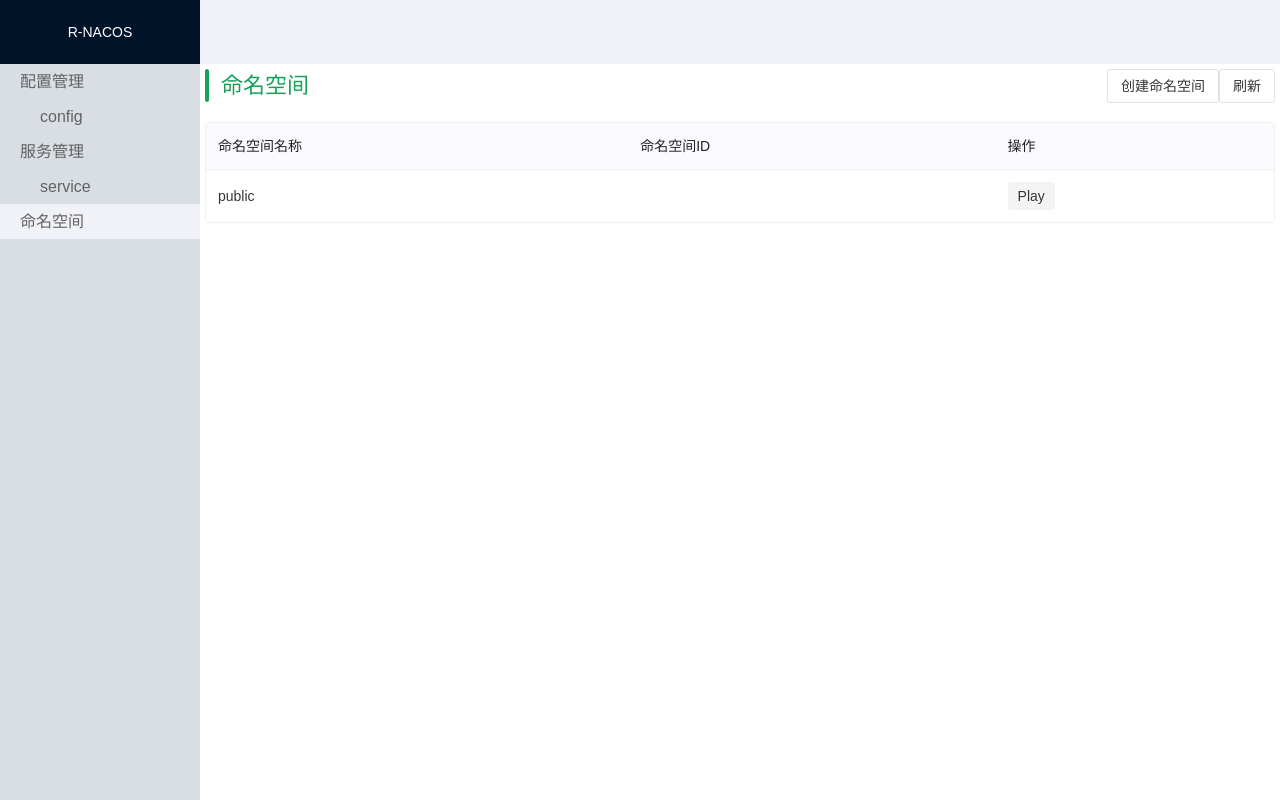
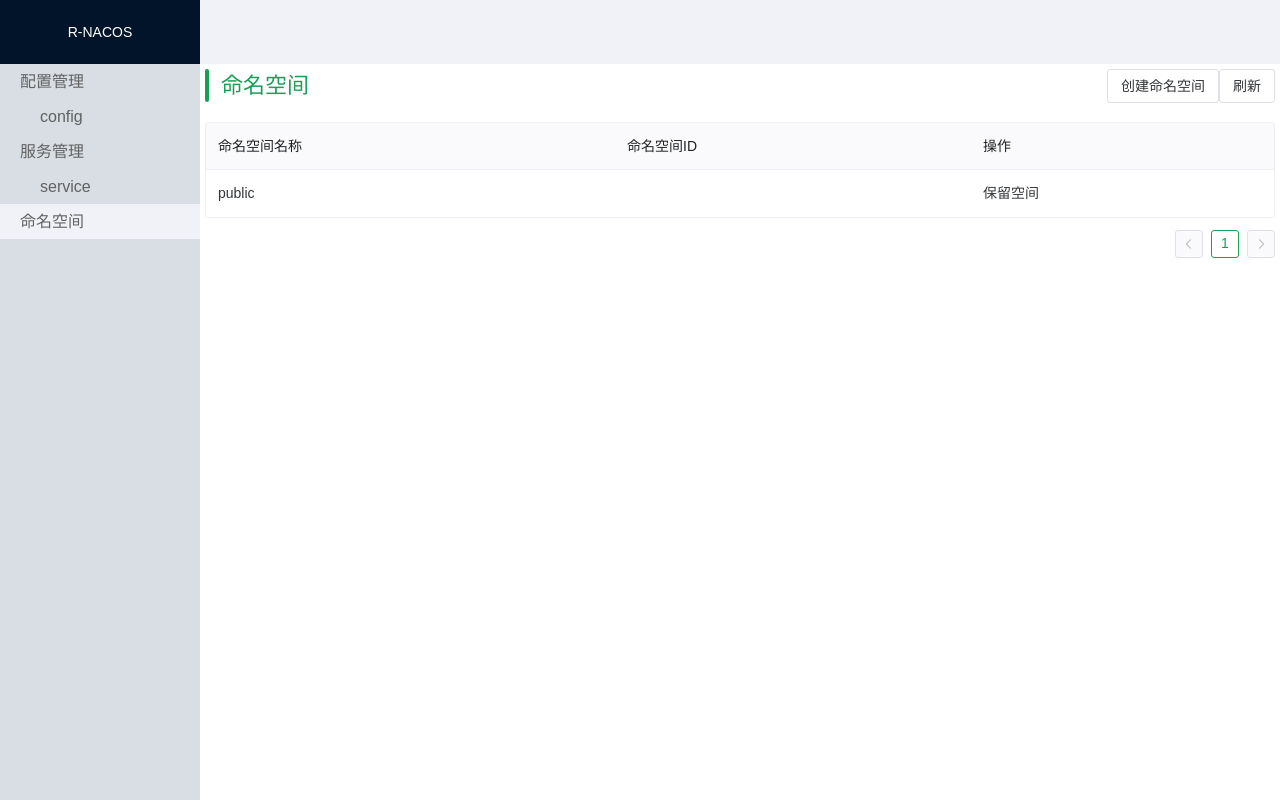
Before and after one commit to r-nacos/rnacos-console-web, a Vue app: page /manage/namespace in a window 1280 px wide. Built offline with nearby package versions, Linux system fonts and the light colour scheme; no server answers.

Commit message:
初步完成NamespacePag

```diff
--- /dev/null
+++ b/src/components/namespace/NamespaceColumns.jsx
@@ -0,0 +1,30 @@
+import { NButton } from "naive-ui"
+
+export const createColumns = function (showUpdate, remove) {
+    const columns = [
+        {
+            title: '命名空间名称',
+            key: 'namespaceName'
+        },
+        {
+            title: '命名空间ID',
+            key: 'namespaceId'
+        },
+        {
+            title: '操作',
+            key: 'type',
+            render(row) {
+                if(row.namespaceId===''){
+                    return <div>保留空间</div>
+                }
+                return (
+                    <div>
+                        <NButton size="tiny" onClick={()=>showUpdate(row)}>编辑</NButton>
+                        <NButton size="tiny" onClick={()=>remove(row)}>删除</NButton>
+                    </div>
+                )
+            }
+        },
+    ]
+    return columns
+}
--- a/src/views/NamespacePage.vue
+++ b/src/views/NamespacePage.vue
@@ -22,7 +22,7 @@
             :columns="columns"
             :data="data"
             :loading="loading"
-            :pagination="false"
+            :pagination="pagination"
             :row-key="rowKey"
         />
     </div>
@@ -58,7 +58,7 @@
                             :disabled="model.namespaceId === null"
                             round
                             type="primary"
-                            @click="create"
+                            @click="submit"
                         >
                             确认
                         </n-button>
@@ -77,7 +77,9 @@ import {ref,defineComponent} from 'vue'
 import {NButton} from 'naive-ui'
 import {Close} from '@vicons/ionicons5';
 import namespaceApi from '@/api/namespace'
+import {createColumns} from '../components/namespace/NamespaceColumns'
 
+/*
 const columns = [
     {
         title:'命名空间名称',
@@ -104,6 +106,7 @@ const columns = [
         }
     },
 ]
+*/
 
 export default defineComponent({
     components:{
@@ -120,6 +123,7 @@ export default defineComponent({
         const modelRef = ref({
             'namespaceId':'',
             'namespaceName':'',
+            'mode':'',
         })
         const rules ={
             namespaceId: [
@@ -148,18 +152,17 @@ export default defineComponent({
                 }
             ],
         }
-        return {
-            useForm:useFormRef,
-            columns,
-            data: dataRef,
-            model: modelRef,
-            pagination: false,
-            loading: loadingRef,
-            rules,
-            rowKey (rowData) {
-                return rowData.namespaceId
-            },
-            doLoadNamespace(){
+        const showUpdate=function(row){
+            console.log("showUpdate")
+            modelRef.value = {
+                'namespaceId':row.namespaceId,
+                'namespaceName':row.namespaceName,
+                'mode':'update'
+            };
+            useFormRef.value=true;
+
+        }
+        const doLoadNamespace=function(){
                 namespaceApi.queryList().then(res=>{
                     if(res.status==200){
                         dataRef.value = res.data.data
@@ -171,19 +174,73 @@ export default defineComponent({
                 .catch(err=>{
                     window.$message.error(err.message)
                 })
+        };
+        const removeItem=function(row){
+            console.log("remove",row.namespaceId)
+            namespaceApi.delete(row).then(res=>{
+                if(res.status==200){
+                    if(res.data.code==200){
+                        doLoadNamespace();
+                    }
+                    else{
+                        window.$message.error(res.data.message);
+                    }
+                }
+                else{
+                    window.$message.error("request err,status code:"+res.status);
+                }
+            })
+            .catch(err=>{
+                window.$message.error(err.message)
+            })
+        }
+        const columns = createColumns(showUpdate,removeItem);
+        return {
+            useForm:useFormRef,
+            columns,
+            data: dataRef,
+            model: modelRef,
+            pagination: {
+                pageSize: 5,
             },
+            loading: loadingRef,
+            rules,
+            rowKey (rowData) {
+                return rowData.namespaceId
+            },
+            doLoadNamespace,
             showCreate(){
-                useFormRef.value=true;
                 modelRef.value = {
                     'namespaceId':'',
                     'namespaceName':'',
+                    'mode':'add'
                 };
+                useFormRef.value=true;
             },
             closeForm(){
                 useFormRef.value=false;
             },
             doCreate(){
                 namespaceApi.add(modelRef.value).then(res=>{
+                    if(res.status==200){
+                        if(res.data.code==200){
+                            this.closeForm();
+                            this.doLoadNamespace();
+                        }
+                        else{
+                            window.$message.error(res.data.message);
+                        }
+                    }
+                    else{
+                        window.$message.error("request err,status code:"+res.status);
+                    }
+                })
+                .catch(err=>{
+                    window.$message.error(err.message)
+                })
+            },
+            doUpdate(){
+                namespaceApi.update(modelRef.value).then(res=>{
                     if(res.status==200){
                         if(res.data.code==200){
                             this.closeForm();
@@ -211,6 +268,14 @@ export default defineComponent({
         create(){
             this.doCreate()
         },
+        submit(){
+            if(this.model.mode==='add'){
+                this.doCreate()
+            }
+            else{
+                this.doUpdate()
+            }
+        }
     },
     created(){
         this.loadNamespace()
```
